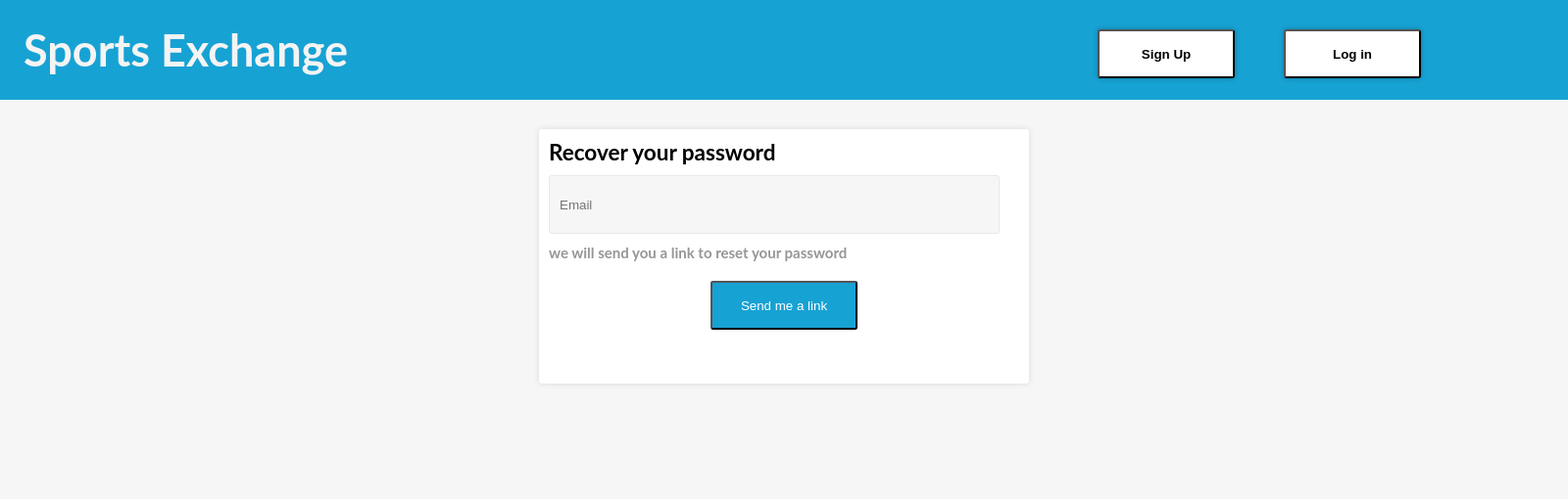
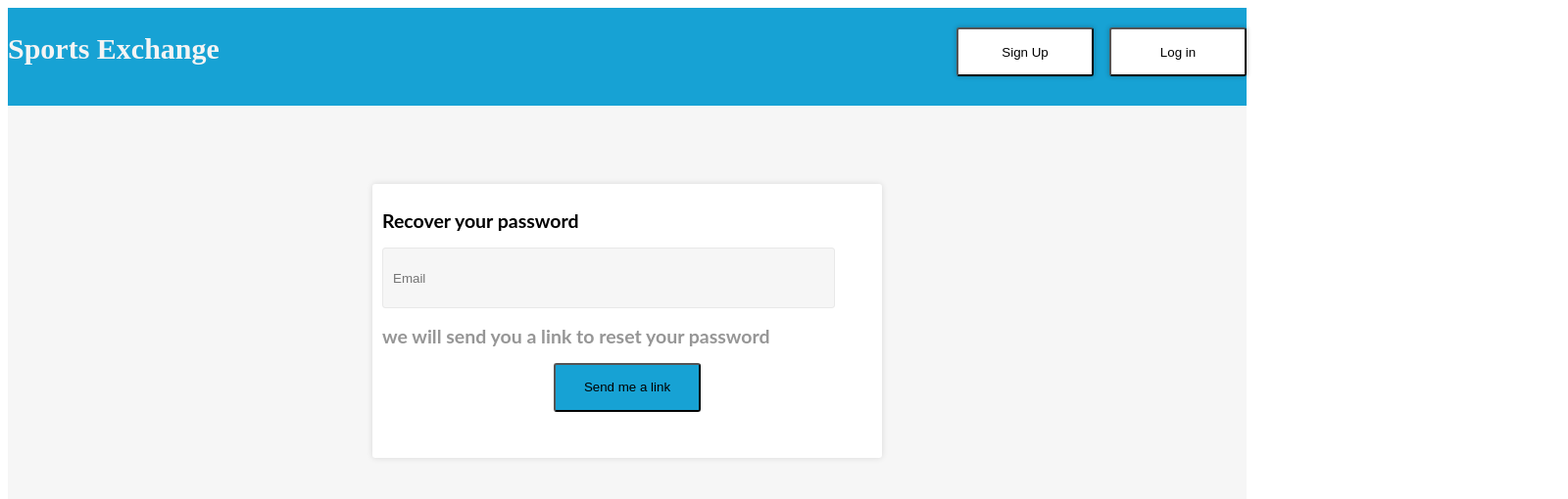
Before and after one commit to aishwarya-k-coditas/Assignments, a plain HTML site: page assignment2/recoverpass.html in a window 1280 px wide. Shown: the whole page at 98% size, 1600 px wide, since content can reach past the window. Drawn offline with Linux system fonts and the light colour scheme.

Commit message:
assignment2

```diff
--- a/assignment2/recoverpass.css
+++ b/assignment2/recoverpass.css
@@ -1,115 +1,95 @@
-*{
-	margin: 0;
-	padding: 0;
-}
+.wrap-pass{
+	background-color:#f6f6f6;
+	height: 900px;
 
-.wrap-pass
-{
-	width: 1600px;
-	height: 900px;
-	background-color: #f6f6f6;
-	border-radius: 3px;
-	box-shadow: 0px 0px 6px 0px rgba(0, 0, 0, 0.12);
 }
 
 .header{
-	background-color:  #17a2d4;
-	font-family: Lato;
-	color:  #f4f4f4;
-	font-size: 30px;
+height: 100px;
+background-color: #17a2d4;
+color:white;
+
+}
+.sportsexchange{
+	float: left;
+	color: #f4f4f4;
+	font-size: 20px;/* Approximation due to font substitution */
 	font-weight: 800;
-	text-align: left;
-	padding: 24px;
+
 }
-
 
 .signUp{
 	border-radius: 3px;
-	background-color:  #ffffff;
+	background-color: #ffffff;
 	box-shadow: 0px 0px 5.76px 0.24px rgba(0, 0, 0, 0.24);
-	float:right;
 	width: 140px;
 	height: 50px;
-	font-weight:bold;
-	margin-right:20px;
-	position: absolute;
-	right: 0;
-	top:30px;
+	float:left;
+	margin-top: 20px;
+	margin-right: 16px;
 }
 
 .login{
 	border-radius: 3px;
-	background-color:  #ffffff;
+	background-color: #ffffff;
 	box-shadow: 0px 0px 5.76px 0.24px rgba(0, 0, 0, 0.24);
 	width: 140px;
 	height: 50px;
+	float:left;
+	margin-top: 20px;
+
+
+}
+.accountbuttons{
 	float:right;
-	font-weight: bold;
-	position: absolute;
-	right: -170px;
-	top:30px;
 
+}
+.clear{
+	clear:both;
 }
 
 .centerblock{
 	border-radius: 3px;
-background-color:  #ffffff;
+	background-color: #ffffff;
 	box-shadow: 0px 0px 6px 0px rgba(0, 0, 0, 0.12);
 	width: 500px;
 	height: 260px;
-margin:30px auto;
-}
-
-.clear{
-	clear: both;
+	display: block;
+	margin:80px auto;
+	padding: 10px;
 }
 
 .headline{
 	font-family: Lato;
-color:  #000000;
-font-size: 15px;/* Approximation due to font substitution */
+color: #000000;
+font-size: 13px;/* Approximation due to font substitution */
 font-weight: 400;
-text-align: left;
-padding-left:10px;
-padding-top: 10px;
+
 }
 
 .accept input{
+
 border-radius: 3px;
 border-width: 1px;
-	border-color:  #e8e8e8;
+border-color: #e8e8e8;
 border-style: solid;
-	background-color:  #f6f6f6;
+background-color: #f6f6f6;
 width: 448px;
 height: 58px;
 padding-left:10px;
-	margin: 10px;
-
 }
 
 .note{
 font-family: Lato;
-	color:  #969696;
-	font-size: 10px;/* Approximation due to font substitution */
+color: #969696;
+font-size: 13px;/* Approximation due to font substitution */
 font-weight: 400;
-	text-align: left;
-	margin:0px 10px;
 }
-
- .button{
+.button button{
 border-radius: 3px;
-	background-color:  #17a2d4;
+background-color: #17a2d4;
 width: 150px;
 height: 50px;
-	color:white;
-	margin: 20px auto;
+margin:auto;
+display: block;
 }
-
-.btn{
-	border-radius: 3px;
-	background-color:  #17a2d4;
-	width: 150px;
-	height: 50px;
-	color:white;
-
-}
--- a/assignment2/recoverpass.html
+++ b/assignment2/recoverpass.html
@@ -6,26 +6,33 @@
 <body>
 	<div class="wrap-pass">
 		<div class="header">
-			<h2>Sports Exchange</h2>
-				<button class="login">Log in</button>
-				<button class="signUp">Sign Up</button>
+			<div class="sportsexchange">
+				<h2>Sports Exchange</h2>
 				<div class="clear"></div>
 			</div>
+			<div class="accountbuttons">
+				<button class="signUp">Sign Up</button>
+				<button class="login">Log in</button>
+				<div class="clear"></div>
+			</div>
+				<div class="clear"></div>
+		</div>
+
 		<div class="centerblock">
 			<div class="headline">
-			<h2>Recover your password</h2>
+				<h2>Recover your password</h2>
 			</div>
 
 			<div class="accept">
-				<input type=text  name="email" placeholder="Email">
+				<input class="input-item "type=text  name="email" placeholder="Email">
 			</div>
 
 			<div class="note">
-			<h2>we will send you a link to reset your password</h2>
+				<h2>we will send you a link to reset your password</h2>
 			</div>
 
 				<div class="button">
-						<button class="btn">Send me a link</button>
+						<button>Send me a link</button>
 				</div>
 		</div>
 	</div>
```
Lines whose indentation alone changed are shown as unchanged.
